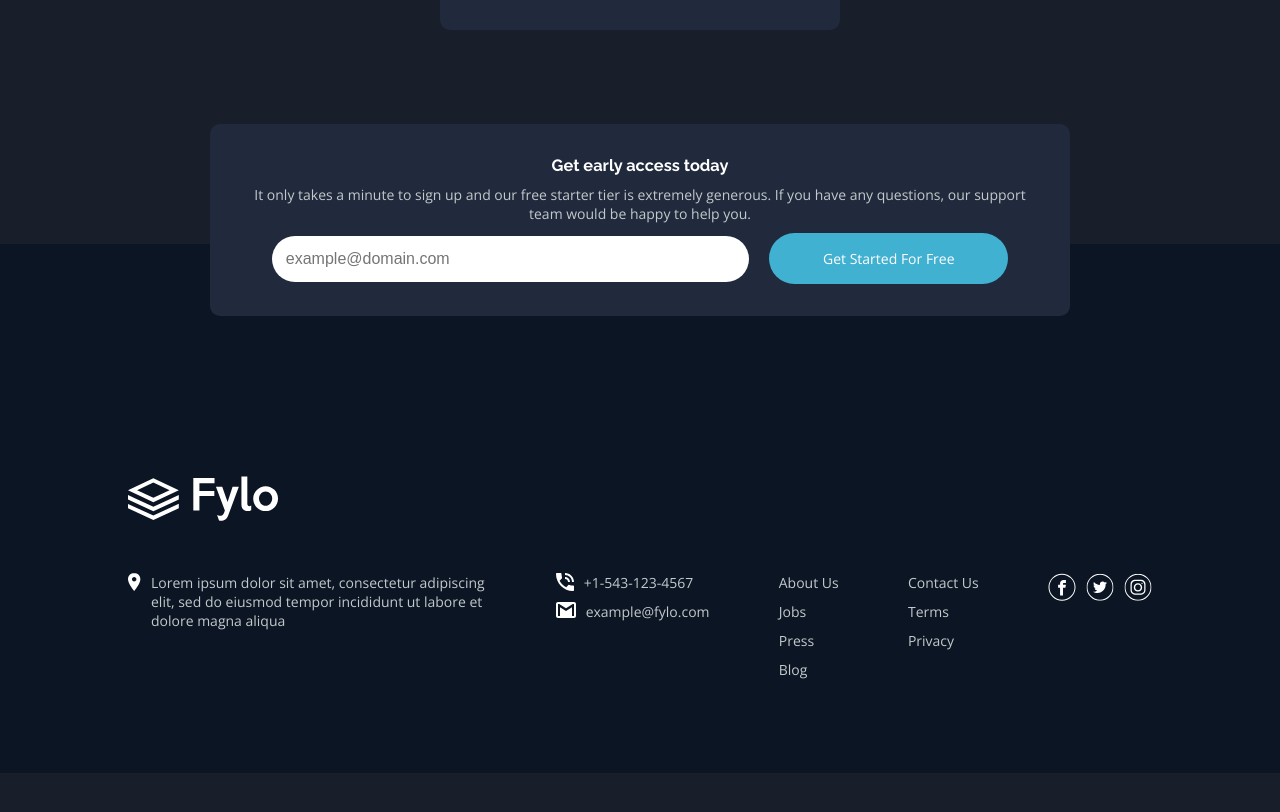
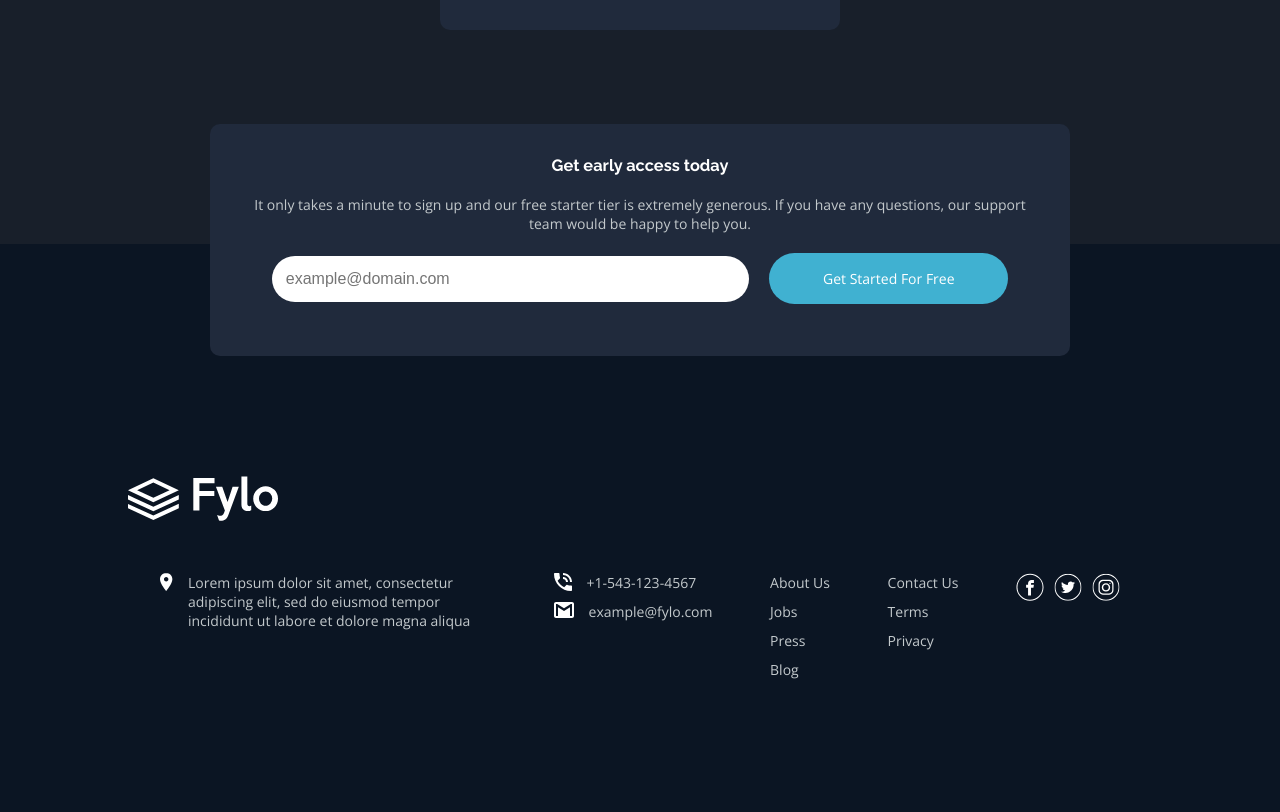
Before and after one commit to TonniPaul/fylo, a React (Create React App) app: page / in a window 1280 px wide. Shown: the part 2551-3363 px from the top of the page. Before the commit the page ends 3324 px from the top, so only its background shows below. Built offline with nearby package versions, Linux system fonts and the light colour scheme; the HTML template or start-up script is replaced by a standard one.

Commit message:
Refactored  code removing flex where it is not needed

```diff
--- a/src/App.tsx
+++ b/src/App.tsx
@@ -6,8 +6,8 @@ import Hero from "./components/hero/Hero";
 import Navbar from "./components/navbar/Navbar";
 import SignUp from "./components/signup/SignUp";
 import TestimonyCard from "./components/testimony/TestimonyCard";
-import { featureData } from "./objectFiles/featureObject";
-import { testimonyData } from "./objectFiles/testimony";
+import { featureData } from "./data/featureObject";
+import { testimonyData } from "./data/testimony";
 
 function App() {
   return (
--- a/src/components/footer/Footer.tsx
+++ b/src/components/footer/Footer.tsx
@@ -2,7 +2,7 @@ import "./footer.css";
 
 const Footer = () => {
   return (
-    <div id="footer">
+    <footer id="footer">
       <div className="footer_sub_container">
         <img src="/assets/logo.svg" alt="" className="logo footer_logo" />
         <div className="footer_links_container">
@@ -39,7 +39,7 @@ const Footer = () => {
               </a>
             </div>
           </div>
-          <div className="footer_columns">
+          <div className="footer_columns footer_columns_block">
             <a href="/" className="footer_links">
               About Us
             </a>
@@ -53,7 +53,7 @@ const Footer = () => {
               Blog
             </a>
           </div>
-          <div className="footer_columns">
+          <div className="footer_columns footer_columns_block">
             <a href="/" className="footer_links">
               Contact Us
             </a>
@@ -83,7 +83,7 @@ const Footer = () => {
           </div>
         </div>
       </div>
-    </div>
+    </footer>
   );
 };
 
--- a/src/components/footer/footer.css
+++ b/src/components/footer/footer.css
@@ -8,21 +8,20 @@
    width: 80%;
    max-width: 1440px;
    margin: auto;
-  display: flex;
-  flex-direction: column;
-  gap: 20px;
    padding: 2rem 0;
 }
 
-.footer_links_container {
-  display: flex;
-  flex-direction: column;
-  gap: 30px;
+.footer_logo {
+   margin-bottom: 1rem;
+}
+
+.footer_links_container>* {
+   margin-bottom: 30px;
 }
 
 .footer_flex {
    display: flex;
-  gap: 10px;
+   gap: 15px;
 }
 
 .footer_icon {
@@ -30,18 +29,25 @@
    align-self: flex-start;
 }
 
-.footer_columns {
+.footer_columns>* {
+   margin-bottom: 10px;
+}
+
+.footer_columns_block>* {
+   display: block;
+}
+
+.socials {
    display: flex;
-  flex-direction: column;
    gap: 10px;
 }
 
 @media (min-width: 900px) {
    .footer_links_container {
-    flex-direction: row;
+      display: flex;
       justify-content: space-between;
       width: 100%;
-    padding: 2rem 0;
+      padding: 2rem;
    }
 
    .address {
--- a/src/components/navbar/navbar.css
+++ b/src/components/navbar/navbar.css
@@ -31,7 +31,7 @@
 
 @media (max-width: 330px) {
    .logo {
-      width: 4.375rem;
+      width: 70px;
    }
 
    .nav_items {
--- a/src/components/signup/signUp.css
+++ b/src/components/signup/signUp.css
@@ -6,9 +6,6 @@
 .signUp_container {
   width: 80%;
   margin: auto;
-  display: flex;
-  flex-direction: column;
-  gap: 10px;
   text-align: center;
   background: var(--card_bg);
   padding: 2rem;
@@ -18,6 +15,10 @@
   transform: translateX(50%);
   top: 0px;
   max-width: 860px;
+}
+
+.signUp_container > * {
+   margin-bottom: 20px;
 }
 
 .email {
@@ -48,7 +49,7 @@
 /* ======MEDIA QUERIES ====== */
 @media (max-width : 330px) {
    .email {
-      font-size: 13px;
+      font-size: .8125rem;
    }
 
 }
--- a/src/index.css
+++ b/src/index.css
@@ -5,7 +5,6 @@
   margin: 0;
   box-sizing: border-box;
   max-width: 100%;
-  transition: all 0.5s ease-in-out;
 }
 
 :root {
```
Also changed, not shown: src/data/featureObject.ts (renamed from src/objectFiles/featureObject.ts), src/data/testimony.ts (renamed from src/objectFiles/testimony.ts). Lines whose indentation alone changed are shown as unchanged.
